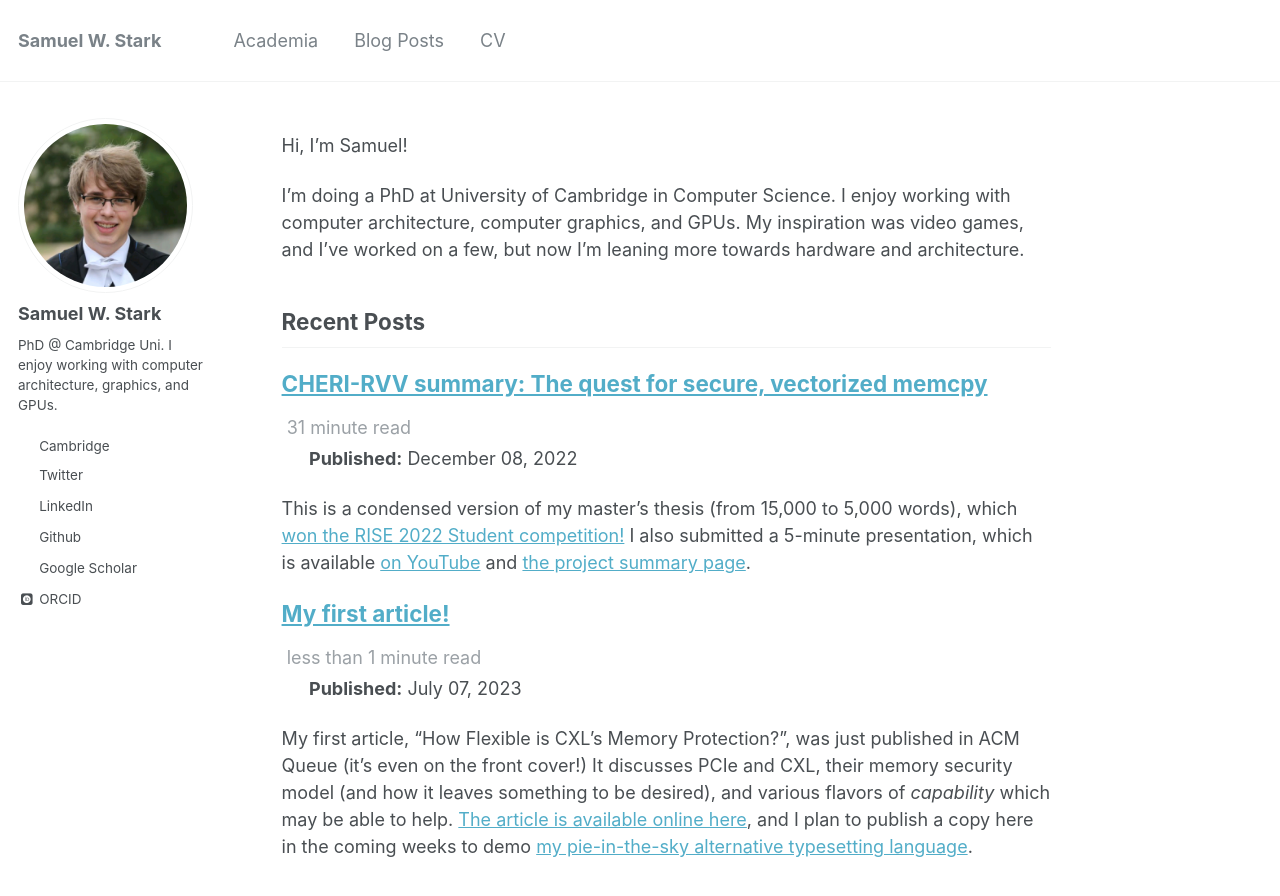
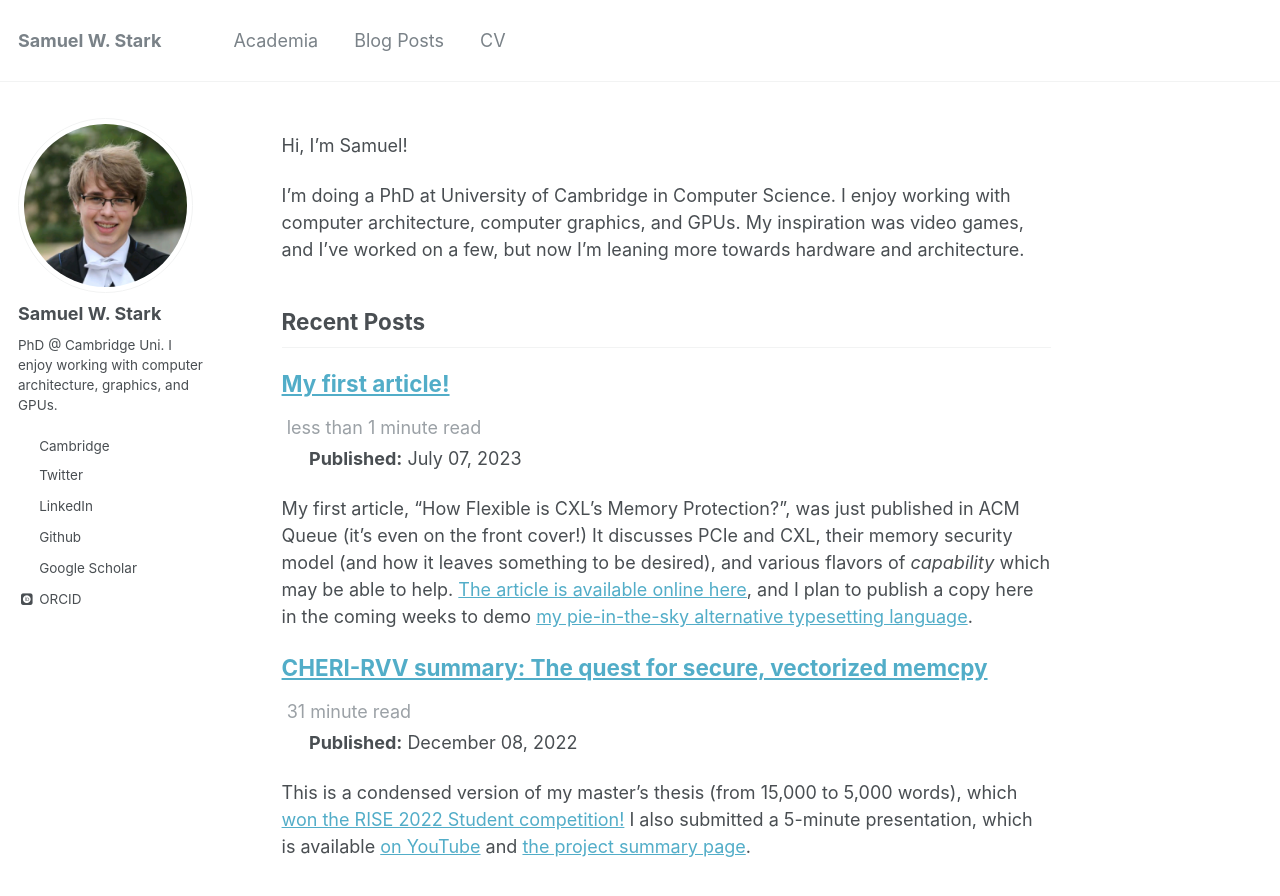
Before and after one commit to theturboturnip/theturboturnip.github.io, a Jekyll site: the page built from _pages/about.md, in a window 1280 px wide and 900 px high. Shown: the top 896 px of the window. Built offline with Jekyll 4.4.1, drawn with Linux system fonts in a browser that asks for light colours; some web fonts are replaced; an icon font too large for the unit is left out; a script bundle is joined from its source files by our own code; library files that are not in the unit come from our copies.

Commit message:
Update about.md
Don't need to reverse posts, they're already reversed

```diff
--- a/_pages/about.md
+++ b/_pages/about.md
@@ -16,7 +16,7 @@ My inspiration was video games, and I've worked on a few, but now I'm leaning mo
 
 ## Recent Posts
 <div>
-{% for post in site.posts reversed limit:2 %}
+{% for post in site.posts limit:2 %}
 {% include archive-single.html %}
 {% endfor %}
 </div>
```
